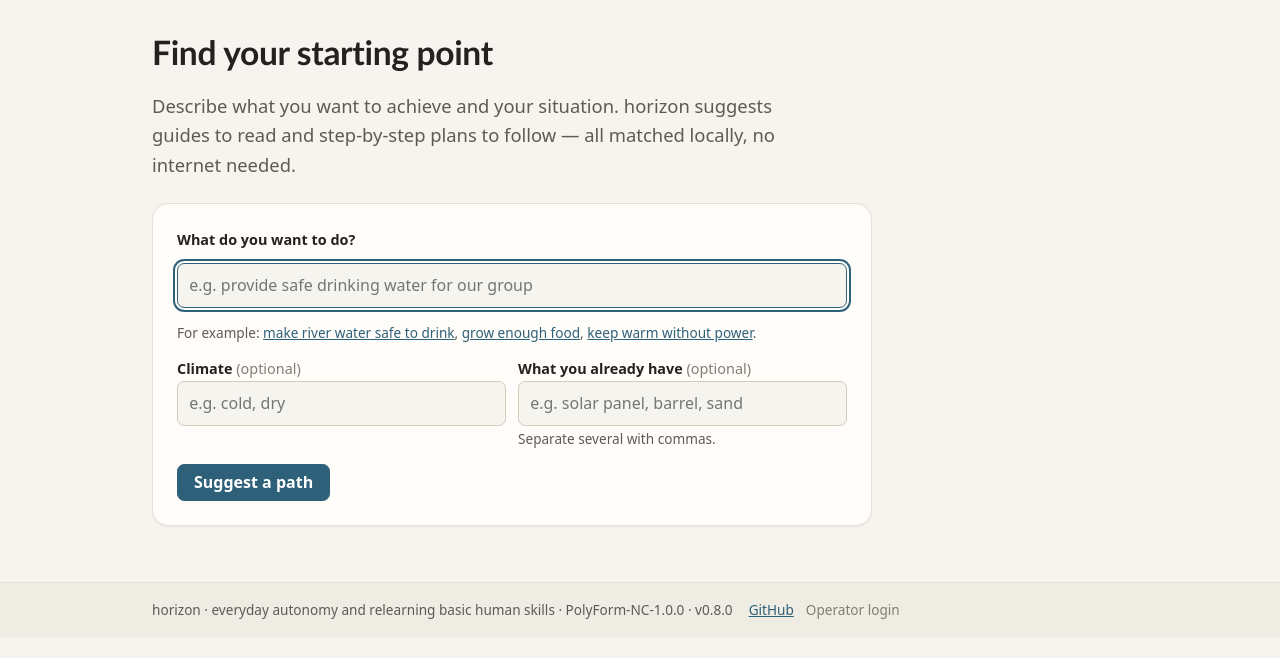
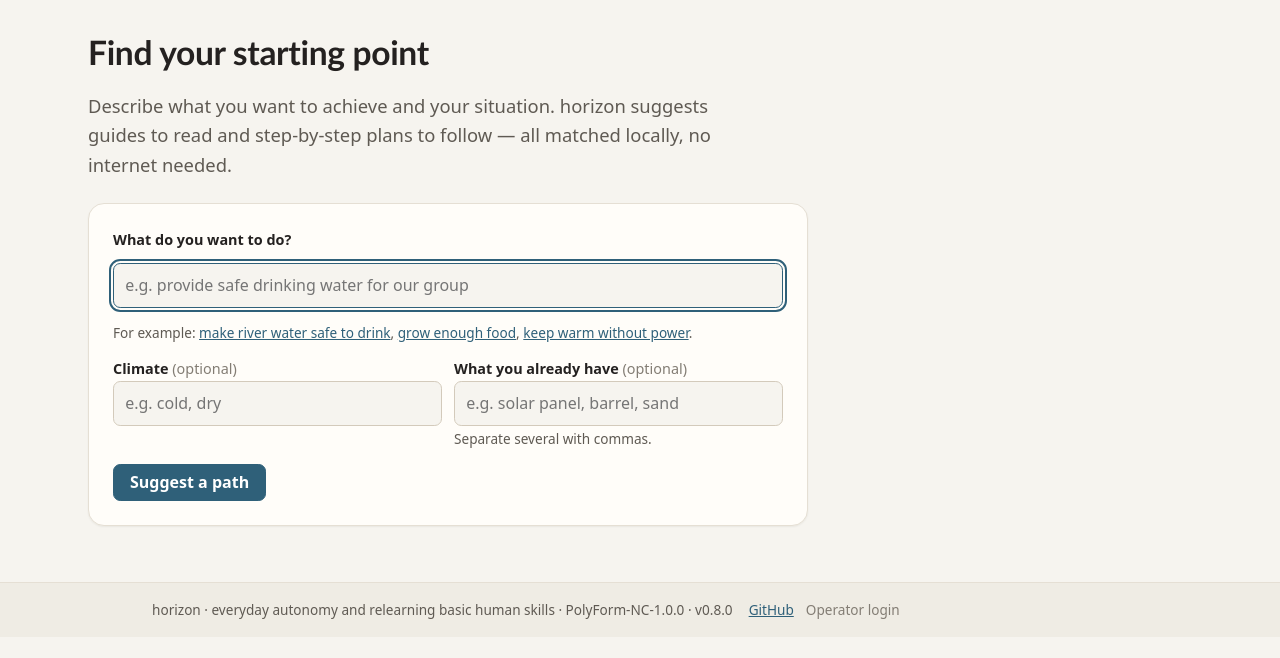
Before and after one commit to richardkfm/horizon, a FastAPI app: page /recommend in a window 1280 px wide. Shown: the part 65-723 px from the top of the page. Run offline with FastAPI, Linux system fonts and the light colour scheme; parts of the project's set-up code (start-up, migrations or seed data) failed here and were passed over.

Commit message:
Align reading-page content left edge with the header/logo
.content (guide/checklist/recommend/journey-detail/reference-article/
assistant) was 64rem centered while .content-wide (browsing/grid pages) and
the header itself were 72rem centered — two differently-sized centered boxes
on the same page produce different left AND right insets, so every "reading"
page sat ~64px further in from the logo than every "browsing" page, on wide
screens.

Make .content 72rem everywhere so every page's left edge lines up under the
header/logo. Add .reading-column (61rem, left-anchored not centered) and wrap
guide.html/checklist.html's article content in it, keeping guide/checklist
body text at the same comfortable line length as before instead of
stretching to 72rem. recommend/journey_detail/reference_article/assistant
needed no template change: their form/list/article content was already
self-capped narrower than 72rem (.recommend-form/.assistant-form at 45rem,
.tagline at 42rem), so widening the shell only moved their left edge into
alignment.

Verified with the full pytest suite (270 passed), ruff, and Playwright:
header/content left+right edges now measure a 0px diff on every page type at
1280/1440px, zero horizontal overflow at 375x812 on the same guide/checklist
pages checked in the previous change, and screenshots of guide, checklist,
recommend, journey-detail, and assistant pages at 1440px confirm the fix
without regressing any of them.

Co-Authored-By: Claude Sonnet 5 <noreply@anthropic.com>
Claude-Session: https://claude.ai/code/session_019dKCFLtPxf1LDxyoXozjJL

```diff
--- a/src/horizon/web/static/app.css
+++ b/src/horizon/web/static/app.css
@@ -439,11 +439,20 @@ a:hover { color: var(--accent-strong); }
 .a11y-textsize button[aria-pressed="true"] { background: var(--accent); color: var(--on-accent); border-color: var(--accent); }
 .a11y-contrast-toggle { display: flex; align-items: center; gap: 0.4rem; font-size: 0.9rem; font-weight: 400; white-space: nowrap; }
 
-.content { max-width: var(--max-width); margin: 0 auto; padding: var(--space-6) var(--space-5); }
-/* Wide shell for browsing pages (home, guide/plan/checklist grids): matches the
-   header's width so the hero and card grids fill the screen instead of leaving
-   dead gutters at desktop width. Reading pages keep the narrower measure. */
+/* Every page's outer shell matches the header's width (72rem), so a page's
+   left edge always lines up under the logo — no page floats in a narrower,
+   independently-centered box with its own mismatched gutters. Reading pages
+   (guide/checklist articles) still want a narrower text measure than 72rem;
+   they get it from `.reading-column` below instead of from a narrower shell,
+   so the *column* stays comfortable to read while its left edge still lines
+   up with everything else. */
+.content { max-width: 72rem; margin: 0 auto; padding: var(--space-6) var(--space-5); }
 .content-wide { max-width: 72rem; }
+/* Comfortable running-text measure (~equivalent to the old 64rem shell minus
+   its own padding), left-anchored rather than centered so guide/checklist
+   pages start flush under the header instead of sitting in a narrower,
+   independently-centered box. */
+.reading-column { max-width: 61rem; }
 
 /* Intro / hero ------------------------------------------------------------ */
 
--- a/src/horizon/web/templates/checklist.html
+++ b/src/horizon/web/templates/checklist.html
@@ -1,6 +1,7 @@
 {% extends "base.html" %}
 {% block title %}{{ checklist.title }} — horizon{% endblock %}
 {% block content %}
+<div class="reading-column">
 <p class="breadcrumb no-print"><a href="/checklists">← Checklists</a></p>
 
 <div class="guide-meta-row no-print">
@@ -34,6 +35,7 @@
   </div>
 </aside>
 {% endif %}
+</div>
 
 <script>
   // Persist ticked items on this device only (no account, no server, no
--- a/src/horizon/web/templates/guide.html
+++ b/src/horizon/web/templates/guide.html
@@ -1,6 +1,7 @@
 {% extends "base.html" %}
 {% block title %}{{ guide.title }} — horizon{% endblock %}
 {% block content %}
+<div class="reading-column">
 <p class="breadcrumb no-print"><a href="/guides">← All guides</a></p>
 
 <div class="guide-meta-row no-print">
@@ -59,4 +60,5 @@
   {% endif %}
 </aside>
 {% endif %}
+</div>
 {% endblock %}
```
Also changed, not shown: CHANGELOG.md.
